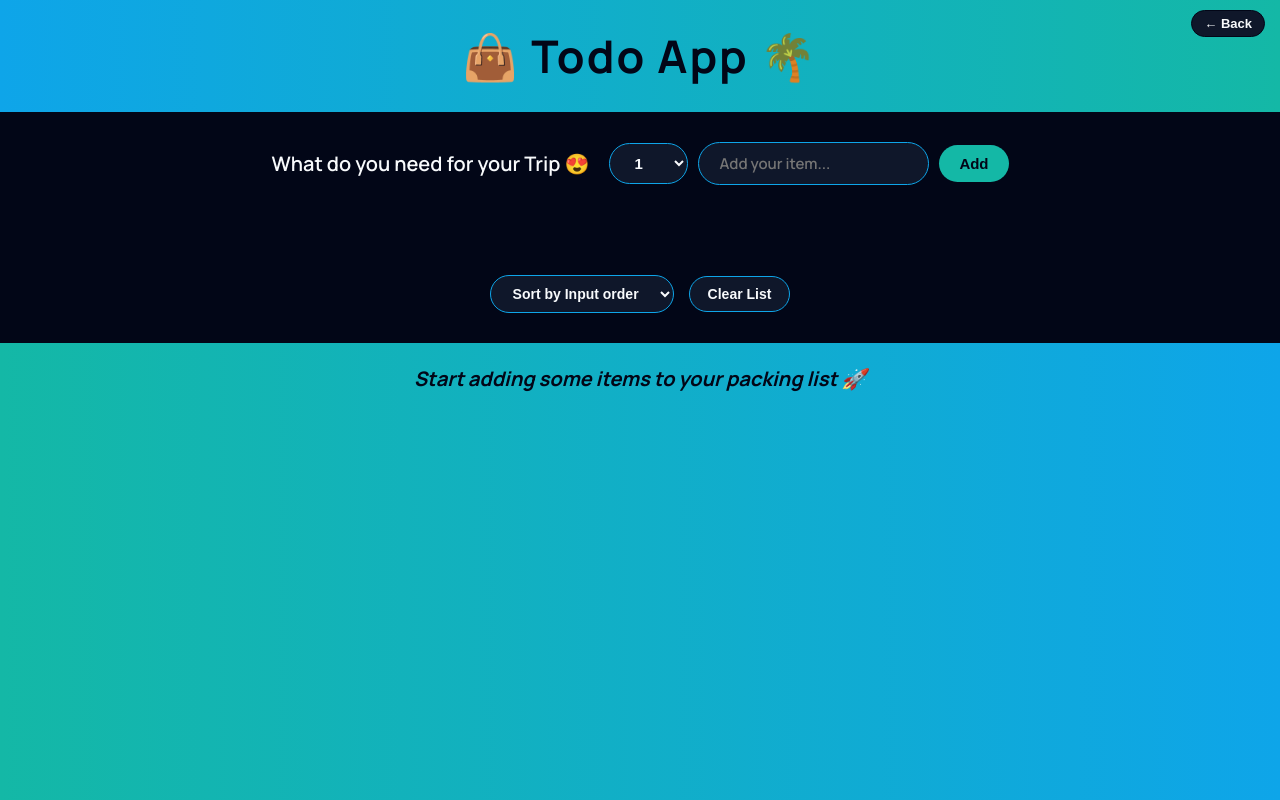
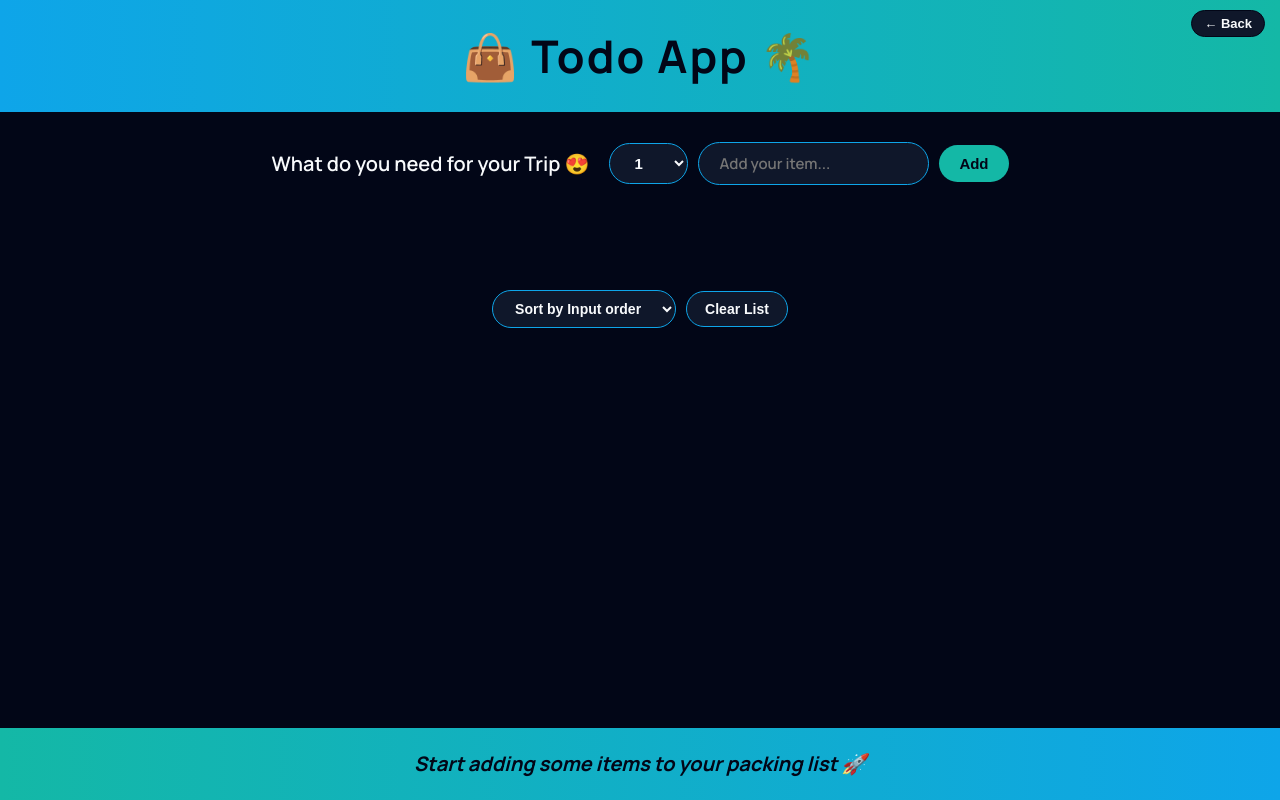
Before and after one commit to rajazohaibzahid/todo-app, a React (Vite) app: page /app in a window 1280 px wide. Built offline with nearby package versions, Linux system fonts and the light colour scheme.

Commit message:
updated list Items Vertically

```diff
--- a/src/components/Item.module.css
+++ b/src/components/Item.module.css
@@ -6,7 +6,6 @@
   border: 1px solid #1e293b;
   display: flex;
   align-items: center;
-  gap: 1rem;
   transition: transform 0.2s ease;
 }
 
@@ -26,6 +25,7 @@
 
   font-size: 1.6rem;
   color: #ef4444;
+  cursor: pointer;
 }
 
 .deleteBtn:hover {
--- a/src/components/PackingList.module.css
+++ b/src/components/PackingList.module.css
@@ -3,13 +3,16 @@
 ===================== */
 
 .list {
+  flex: 1;
   background-color: #020617;
+
   padding: 3rem 1rem;
 
   display: flex;
   flex-direction: column;
   align-items: center;
-  gap: 3rem;
+
+  gap: 2.5rem;
 }
 
 /* =====================
@@ -19,14 +22,14 @@
 .list ul {
   list-style: none;
 
-  width: 90%;
-  max-width: 1200px;
+  width: 20%;
+  max-width: 700px;
 
-  display: grid;
-  grid-template-columns: repeat(auto-fit, minmax(250px, 1fr));
+  display: flex;
+  flex-direction: column;
+  gap: 1rem;
 
-  gap: 2rem;
-  padding: 0;
+  padding: 1rem;
 }
 
 /* =====================
@@ -113,7 +116,7 @@
   justify-content: center;
   align-items: center;
 
-  gap: 1.5rem;
+  gap: 1rem;
   flex-wrap: wrap;
 }
 
--- a/src/pages/AppLayout.jsx
+++ b/src/pages/AppLayout.jsx
@@ -49,10 +49,7 @@ function AppLayout() {
     <>
       <div className={styles.app}>
         <Logo />
-
-        <main className={styles.container}>
         <Form onAddItems={handleAddItems} />
-
         <PackingList
           items={items}
           setItems={setItems}
@@ -60,7 +57,6 @@ function AppLayout() {
           onToggleItems={handleToggleItems}
           onClearList={handleClearList}
         />
-        </main>
 
         <Stats items={items} />
       </div>
```
Lines whose indentation alone changed are shown as unchanged.
